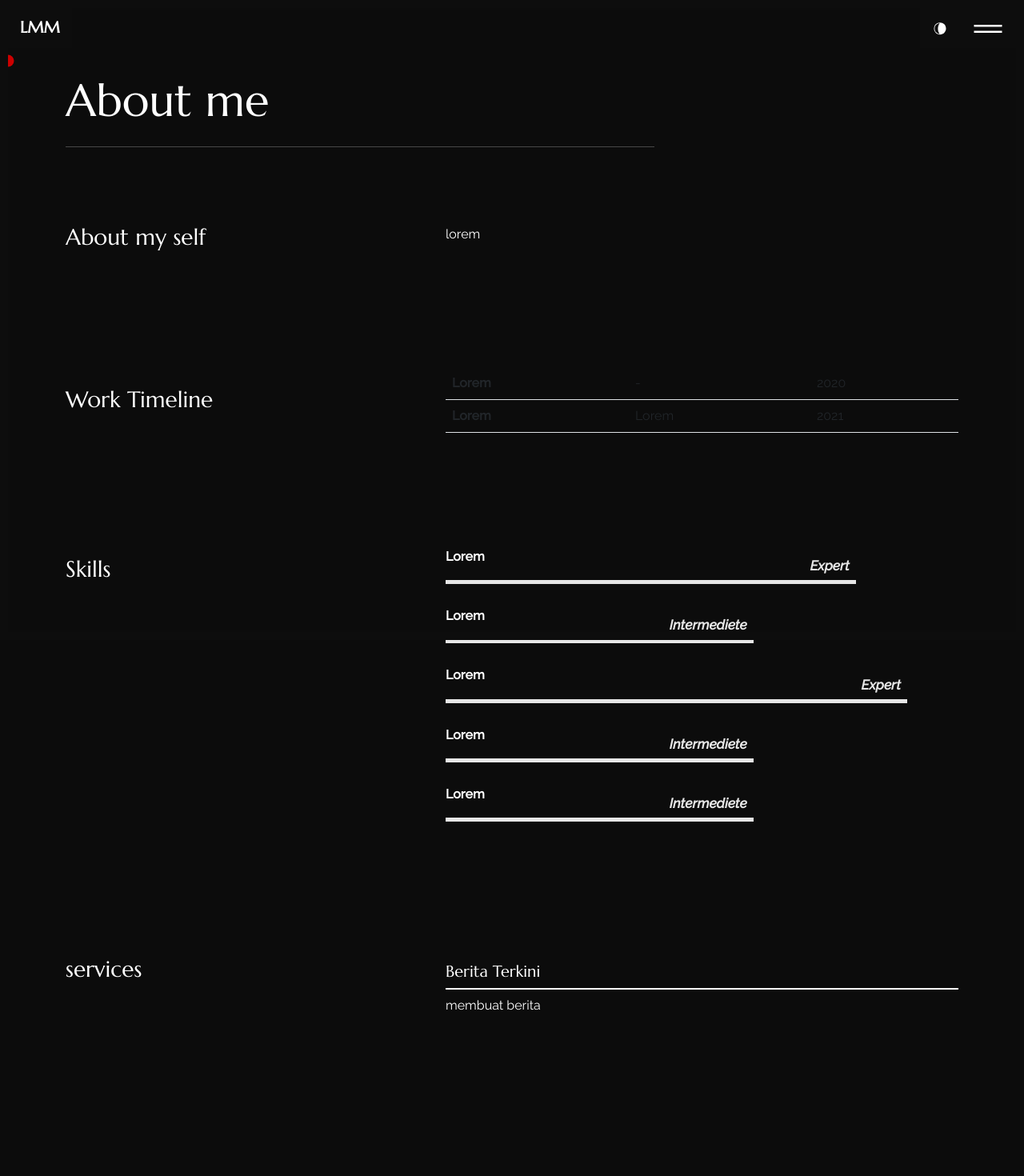
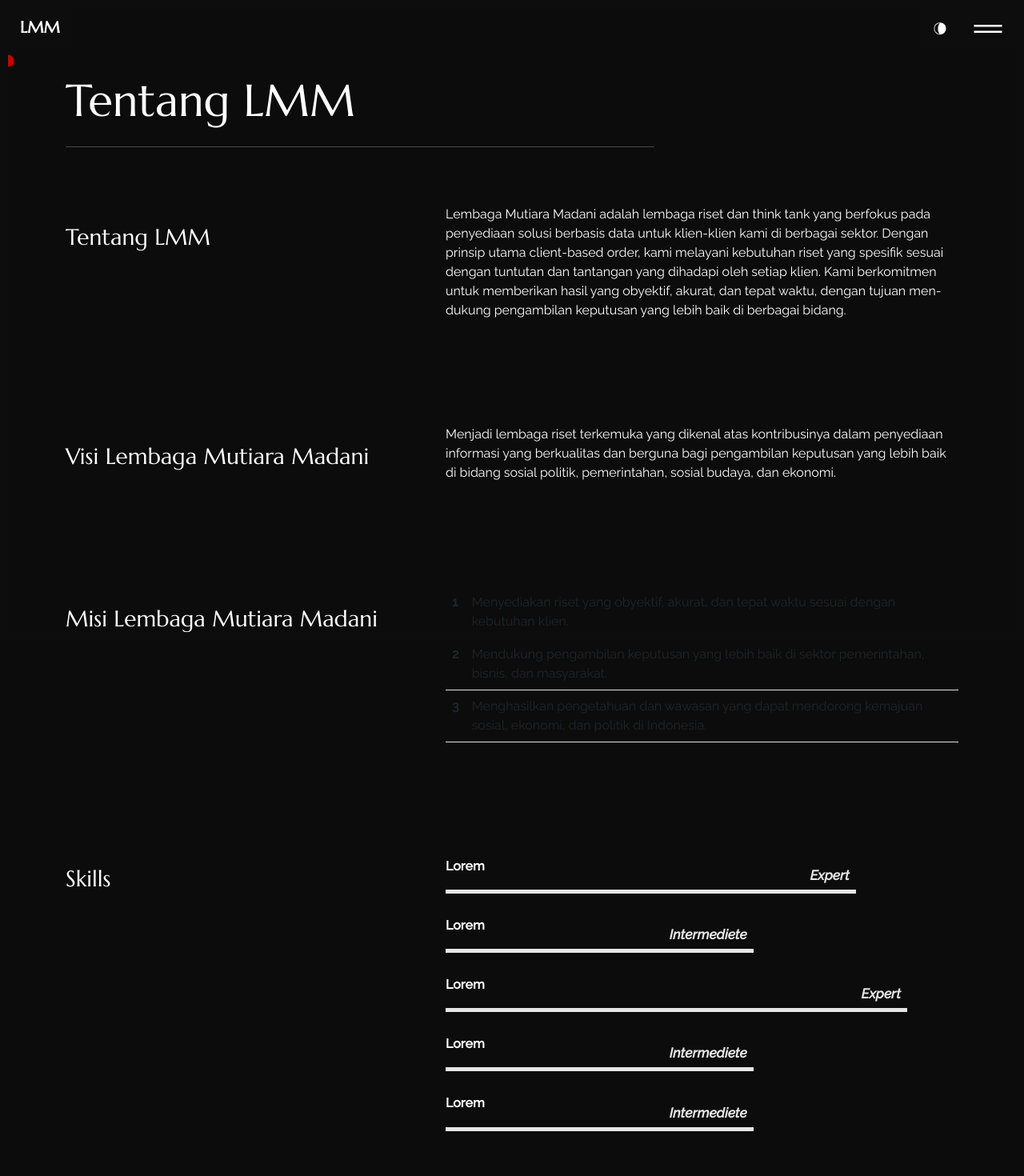
Before and after one commit to rahmadridl/cv, a React (Create React App) app: page /about in a window 1280 px wide. Shown: the top 1470 px of the page at 80% size. Before the commit the page ends 1309 px from the top, so only its background shows below. Built offline with nearby package versions, Linux system fonts and the light colour scheme.

Commit message:
/add content

```diff
--- a/src/content_option.js
+++ b/src/content_option.js
@@ -3,7 +3,7 @@ const meta = {
   title: "LMM",
   // description: "I’m John Doe data scientist _ Full stack devloper,currently working in Berlin",
   // description: "Saya Rachmad Ridlo Baihaqi _ Backend Developer",
-  description: "Kami Lembaga Mutiara Madani",
+  description: "Think Tank Berbasis Klien dengan Komitmen pada Obyektifitas, Akurasi, dan Kecepatan",
 };
 
 const introdata = {
@@ -19,9 +19,9 @@ const introdata = {
     // first: "I optimize server performance",
     // second: "I build backend systems",
     // third: "I ensure data security and integrity",
-    first: "Kami Membuat Berita",
-    second: "Kami Melayani",
-    third: "Kami Menulis",
+    first: "Obyektifitas",
+    second: "Akurasi",
+    third: "Kecepatan",
   },
   description: "Lembaga Mutiara Madani",
 //   your_img_url: "https://images.unsplash.com/photo-1514790193030-c89d266d5a9d",
@@ -29,21 +29,38 @@ const introdata = {
 };
 
 const dataabout = {
-  title: "About my self",
+  title: "Tentang LMM",
   aboutme:
     // "I am a graduate of Brawijaya University with a major in Computer Science, specializing in Machine Learning. I have a strong passion for developing intelligent applications utilizing Machine Learning technologies. My academic background and practical experience have equipped me with the skills to create predictive SP2D applications, implement search engines using Python, build company profiles with PHP, develop clinic information systems, and design laboratory information systems using JavaScript. I thrive in collaborative environments, possess excellent communication skills, and am always eager to learn and explore new technologies. With a deep commitment to continuous self-improvement and a desire to make a positive impact, I am enthusiastic about contributing to innovative projects and initiatives.",
-    "lorem",
+    "Lembaga Mutiara Madani adalah lembaga riset dan think tank yang berfokus pada penyediaan solusi berbasis data untuk klien-klien kami di berbagai sektor. Dengan prinsip utama client-based order, kami melayani kebutuhan riset yang spesifik sesuai dengan tuntutan dan tantangan yang dihadapi oleh setiap klien. Kami berkomitmen untuk memberikan hasil yang obyektif, akurat, dan tepat waktu, dengan tujuan mendukung pengambilan keputusan yang lebih baik di berbagai bidang.",
+};
+const dataaboutvisi = {
+  title: "Visi Lembaga Mutiara Madani",
+  aboutme:
+    // "I am a graduate of Brawijaya University with a major in Computer Science, specializing in Machine Learning. I have a strong passion for developing intelligent applications utilizing Machine Learning technologies. My academic background and practical experience have equipped me with the skills to create predictive SP2D applications, implement search engines using Python, build company profiles with PHP, develop clinic information systems, and design laboratory information systems using JavaScript. I thrive in collaborative environments, possess excellent communication skills, and am always eager to learn and explore new technologies. With a deep commitment to continuous self-improvement and a desire to make a positive impact, I am enthusiastic about contributing to innovative projects and initiatives.",
+    "Menjadi lembaga riset terkemuka yang dikenal atas kontribusinya dalam penyediaan informasi yang berkualitas dan berguna bagi pengambilan keputusan yang lebih baik di bidang sosial politik, pemerintahan, sosial budaya, dan ekonomi.",
+};
+const dataaboutmisi = {
+  title: "Misi Lembaga Mutiara Madani",
+  aboutme:
+    // "I am a graduate of Brawijaya University with a major in Computer Science, specializing in Machine Learning. I have a strong passion for developing intelligent applications utilizing Machine Learning technologies. My academic background and practical experience have equipped me with the skills to create predictive SP2D applications, implement search engines using Python, build company profiles with PHP, develop clinic information systems, and design laboratory information systems using JavaScript. I thrive in collaborative environments, possess excellent communication skills, and am always eager to learn and explore new technologies. With a deep commitment to continuous self-improvement and a desire to make a positive impact, I am enthusiastic about contributing to innovative projects and initiatives.",
+    "Lembaga Mutiara Madani adalah lembaga riset dan think tank yang berfokus pada penyediaan solusi berbasis data untuk klien-klien kami di berbagai sektor. Dengan prinsip utama client-based order, kami melayani kebutuhan riset yang spesifik sesuai dengan tuntutan dan tantangan yang dihadapi oleh setiap klien. Kami berkomitmen untuk memberikan hasil yang obyektif, akurat, dan tepat waktu, dengan tujuan mendukung pengambilan keputusan yang lebih baik di berbagai bidang.",
 };
 const worktimeline = [
   {
-    jobtitle: "Lorem",
-    where: "-",
-    date: "2020",
+    jobtitle: "1",
+    // where: "-",
+    date: "Menyediakan riset yang obyektif, akurat, dan tepat waktu sesuai dengan kebutuhan klien.",
   },
   {
-    jobtitle: "Lorem",
-    where: "Lorem",
-    date: "2021",
+    jobtitle: "2",
+    // where: "Lorem",
+    date: "Mendukung pengambilan keputusan yang lebih baik di sektor pemerintahan, bisnis, dan masyarakat.",
+  },
+  {
+    jobtitle: "3",
+    // where: "Lorem",
+    date: "Menghasilkan pengetahuan dan wawasan yang dapat mendorong kemajuan sosial, ekonomi, dan politik di Indonesia.",
   },
   // {
   //   jobtitle: "Freelance",
@@ -87,15 +104,25 @@ const skills = [
 
 const services = [
   {
-    title: "Berita Terkini",
+    title: "Pemerintahan",
     description:
-      "membuat berita",
+      "Kami memberikan analisis dan rekomendasi strategis terkait dengan tata kelola pemerintahan, kebijakan publik, serta hubungan antara pemerintah dan masyarakat. Lembaga Mutiara Madani membantu pihak-pihak terkait dalam merancang kebijakan yang responsif dan efektif.",
   },
-  // {
-  //   title: "Web Apps",
-  //   description:
-  //     "Create REST API",
-  // },
+  {
+    title: "Sosial Budaya",
+    description:
+      "Riset di bidang sosial budaya bertujuan untuk memahami nilai-nilai, perilaku, dan perubahan yang terjadi di dalam masyarakat. Kami menyajikan pandangan yang lebih dalam tentang hubungan antar kelompok sosial dan dampak budaya terhadap pembangunan sosial.",
+  },
+  {
+    title: "Ekonomi Politik",
+    description:
+      "Lembaga Mutiara Madani menyediakan riset ekonomi yang komprehensif untuk membantu klien memahami tren ekonomi global dan domestik. Dari analisis kebijakan ekonomi hingga pemahaman terhadap faktor-faktor yang memengaruhi pasar, kami memberikan wawasan yang dibutuhkan untuk merumuskan keputusan ekonomi yang tepat.",
+  },
+  {
+    title: "Organisasi Masyarakat",
+    description:
+      "Kami melakukan riset yang mendalam mengenai dinamika dan peran organisasi masyarakat dalam pembangunan sosial dan politik, pengaruh organisasi masyarakat dalam memperjuangkan hak-hak masyarakat, partisipasi publik, serta kontribusi mereka dalam menciptakan perubahan sosial yang berkelanjutan untuk memahami bagaimana organisasi masyarakat dapat memengaruhi kebijakan publik, menciptakan ruang dialog antara pemerintah dan masyarakat serta mendukung pembangunan yang inklusif dan berkeadilan.",
+  },
   // {
   //   title: "Mobile Apps",
   //   description:
@@ -206,6 +233,8 @@ const socialprofils = {
 export {
   meta,
   dataabout,
+  dataaboutvisi,
+  dataaboutmisi,
   dataportfolio,
   worktimeline,
   skills,
--- a/src/pages/about/index.js
+++ b/src/pages/about/index.js
@@ -4,6 +4,7 @@ import { Helmet, HelmetProvider } from "react-helmet-async";
 import { Container, Row, Col } from "react-bootstrap";
 import {
   dataabout,
+  dataaboutvisi,
   meta,
   worktimeline,
   skills,
@@ -26,12 +27,12 @@ export const About = () => {
       <Container className="About-header">
         <Helmet>
           <meta charSet="utf-8" />
-          <title> About | {meta.title}</title>
+          <title> Tentang | {meta.title}</title>
           <meta name="description" content={meta.description} />
         </Helmet>
         <Row className="mb-5 mt-3 pt-md-3">
           <Col lg="8">
-            <h1 className="display-4 mb-4">About me</h1>
+            <h1 className="display-4 mb-4">Tentang LMM</h1>
             <hr className="t_border my-4 ml-0 text-left" />
           </Col>
         </Row>
@@ -45,9 +46,19 @@ export const About = () => {
             </div>
           </Col>
         </Row>
+        <Row className="sec_sp">
+          <Col lg="5">
+            <h3 className="color_sec py-4">{dataaboutvisi.title}</h3>
+          </Col>
+          <Col lg="7" className="d-flex align-items-center">
+            <div>
+              <p>{dataaboutvisi.aboutme}</p>
+            </div>
+          </Col>
+        </Row>
         <Row className=" sec_sp">
           <Col lg="5">
-            <h3 className="color_sec py-4">Work Timeline</h3>
+            <h3 className="color_sec py-4">Misi Lembaga Mutiara Madani</h3>
           </Col>
           <Col lg="7">
             <table className="table caption-top">
@@ -56,7 +67,6 @@ export const About = () => {
                   return (
                     <tr key={i}>
                       <th scope="row">{data.jobtitle}</th>
-                      <td>{data.where}</td>
                       <td>{data.date}</td>
                     </tr>
                   );
```
